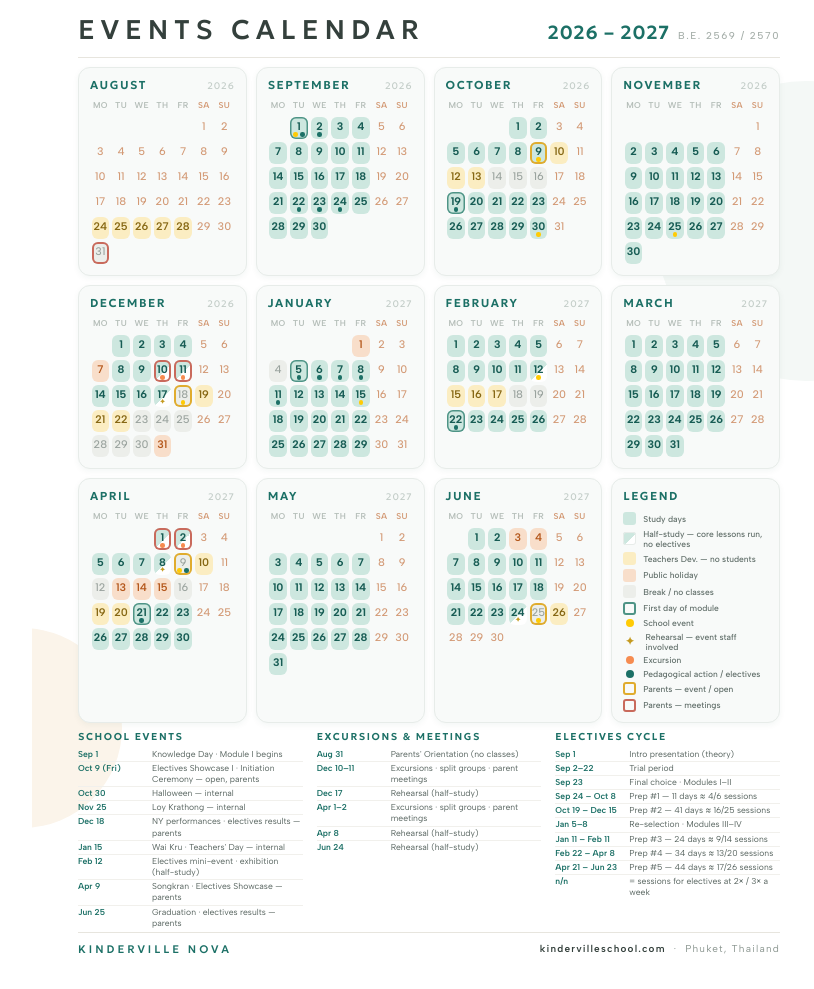
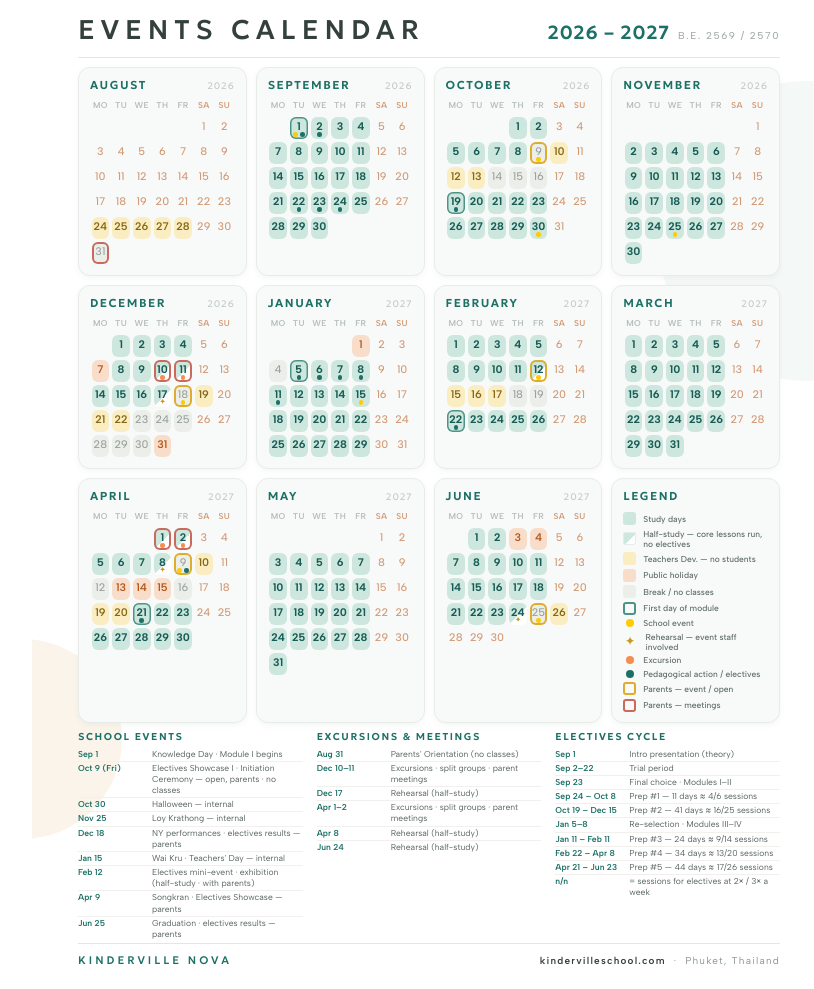
Before and after one commit to marikales/kinderville-pages, a plain HTML site: page calendar/internal.html in a window 1280 px wide. Shown: the part 89-1078 px from the top of the page, without its empty margins (211-1025 px from the left). Drawn offline with Linux system fonts and the light colour scheme.

Commit message:
Oct 9 = event only (no classes), Feb 12 = event with parents (gold ring)
Co-Authored-By: Claude Fable 5 <noreply@anthropic.com>

```diff
--- a/calendar/internal.html
+++ b/calendar/internal.html
@@ -144,12 +144,12 @@
         <h4>School events</h4>
         <ul>
           <li><b>Sep 1</b><span>Knowledge Day · Module I begins</span></li>
-          <li><b>Oct 9 (Fri)</b><span>Electives Showcase I · Initiation Ceremony — open, parents</span></li>
+          <li><b>Oct 9 (Fri)</b><span>Electives Showcase I · Initiation Ceremony — open, parents · no classes</span></li>
           <li><b>Oct 30</b><span>Halloween — internal</span></li>
           <li><b>Nov 25</b><span>Loy Krathong — internal</span></li>
           <li><b>Dec 18</b><span>NY performances · electives results — parents</span></li>
           <li><b>Jan 15</b><span>Wai Kru · Teachers' Day — internal</span></li>
-          <li><b>Feb 12</b><span>Electives mini-event · exhibition (half-study)</span></li>
+          <li><b>Feb 12</b><span>Electives mini-event · exhibition (half-study · with parents)</span></li>
           <li><b>Apr 9</b><span>Songkran · Electives Showcase — parents</span></li>
           <li><b>Jun 25</b><span>Graduation · electives results — parents</span></li>
         </ul>
@@ -203,7 +203,7 @@ const special = {
   '2026-09-22':{label:'Electives trial period ends', ped:true},
   '2026-09-23':{label:'Electives: final choice for Modules I–II', ped:true},
   '2026-09-24':{label:'Electives: prep #1 begins (to Oct 8)', ped:true},
-  '2026-10-09':{label:'Electives Showcase I · Kinderville Initiation Ceremony (open event)', cel:true, parents:true},
+  '2026-10-09':{label:'Electives Showcase I · Kinderville Initiation Ceremony (open event · no classes)', type:'closed', cel:true, parents:true},
   '2026-10-10':{label:'Teacher Development Day (no students)', type:'training'},
   '2026-10-12':{label:'Teacher Council / Development Day (no students)', type:'training'},
   '2026-10-13':{label:'Teacher Council / Development Day (no students)', type:'training'},
@@ -225,7 +225,7 @@ const special = {
   '2027-01-08':{label:'Electives re-selection', ped:true},
   '2027-01-11':{label:'Electives: prep #3 begins (to Feb 11)', ped:true},
   '2027-01-15':{label:"Wai Kru · Teachers' Day (internal event)", cel:true},
-  '2027-02-12':{label:'Electives mini-event · exhibition (half-study)', type:'short', cel:true},
+  '2027-02-12':{label:'Electives mini-event · exhibition (half-study · with parents)', type:'short', cel:true, parents:true},
   '2027-02-15':{label:'Teacher Council / Development Day (no students)', type:'training'},
   '2027-02-16':{label:'Teacher Council / Development Day (no students)', type:'training'},
   '2027-02-17':{label:'Teacher Council / Development Day (no students)', type:'training'},
```
Also changed, not shown: calendar/year3-6.html (+4 -4 lines).
